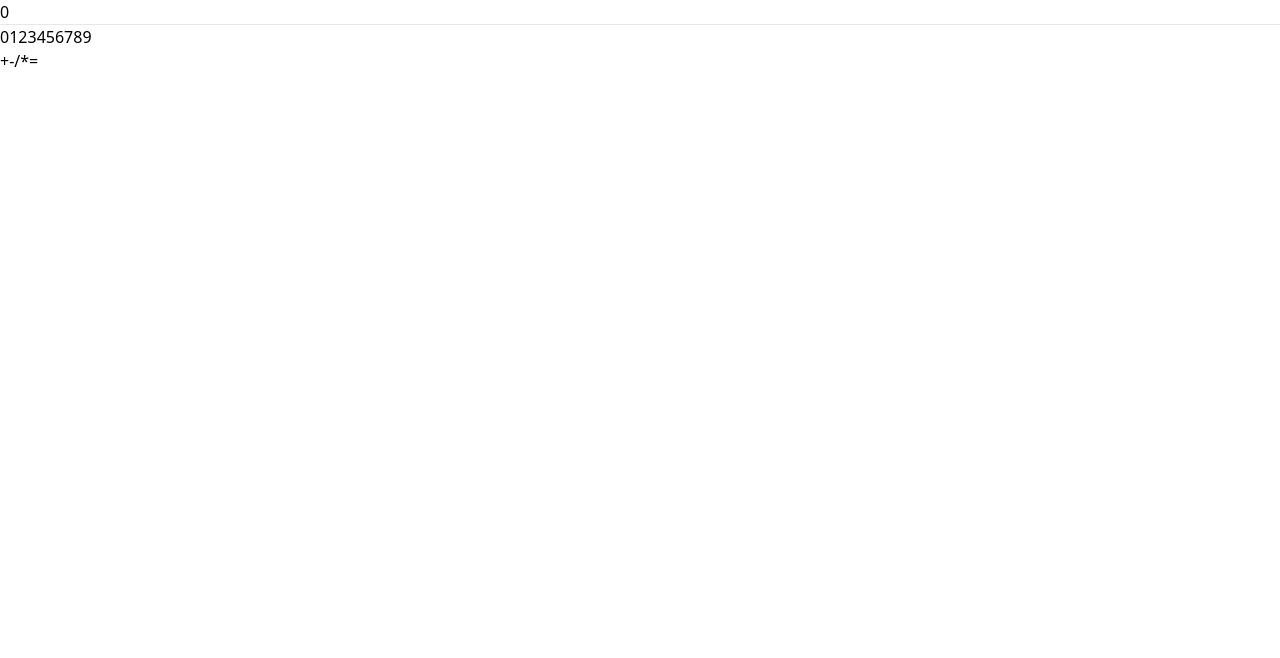
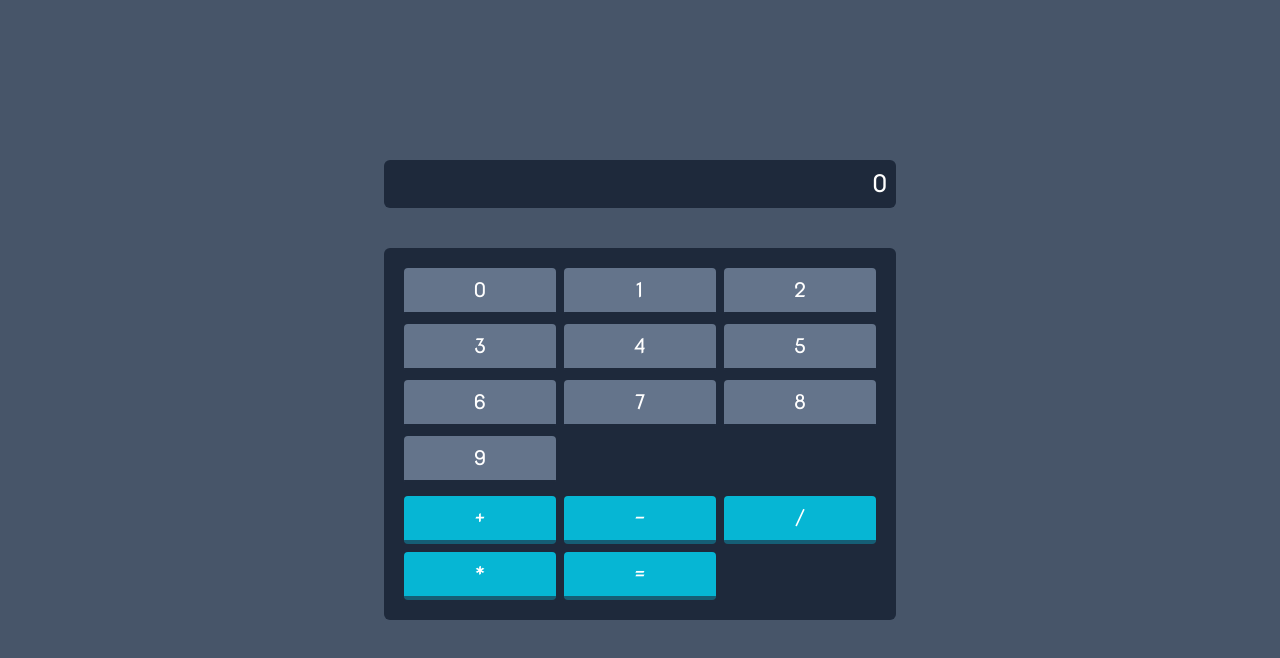
Before and after one commit to GabrielRosalesAzurdia/Calculadora-React, a React (Vite) app: page / in a window 1280 px wide. Shown: the top 658 px of the page. Built offline with nearby package versions, Linux system fonts and the light colour scheme.

Commit message:
agregadas clases y tipografias

```diff
--- a/src/App.jsx
+++ b/src/App.jsx
@@ -3,7 +3,7 @@ import CalculatorCase from "./components/CalculatorCase";
 // La tarea del app es mostrar el case de la calculadora
 function App() {
 	return (
-		<main>
+		<main className="bg-slate-600 h-screen w-screen">
 			<CalculatorCase />
 		</main>
 	);
--- a/src/components/CalculatorCase.jsx
+++ b/src/components/CalculatorCase.jsx
@@ -2,22 +2,31 @@ import { useContext } from "react";
 import CalculatorDisplay from "./CalculatorDisplay";
 import CalculatorNumberKey from "./CalculatorNumberKeys";
 import CalculatorSymbolKey from "./CalculatorSymbolKey";
-import {OperationContext} from "../context/OperationContext";
+import { OperationContext } from "../context/OperationContext";
 // La tarea del case es encapsular la calculadora y
 // mostrar los botones con un map
 function CalculatorCase() {
 	const { numerosAUsar, simbolosAUsar } = useContext(OperationContext);
 	return (
-		<section>
+		<section
+			className="mb-96 mr-96 ml-96 pt-40"
+			style={{ fontFamily: "NovaRound-Regular" }}
+		>
 			<CalculatorDisplay />
-			<hr />
-			{numerosAUsar.map((numeroAUsar, index) => {
-				return <CalculatorNumberKey key={index} valorTecla={numeroAUsar} />;
-			})}
-			<br />
-			{simbolosAUsar.map((simboloAusar, index) => {
-				return <CalculatorSymbolKey key={index} valorTecla={simboloAusar} />;
-			})}
+			<div className="mt-10 bg-slate-800 p-2 rounded-md">
+				<div className="grid grid-cols-3 gap-2 m-3 text-xl">
+					{numerosAUsar.map((numeroAUsar, index) => {
+						return <CalculatorNumberKey key={index} valorTecla={numeroAUsar} />;
+					})}
+				</div>
+				<div className="grid grid-cols-3 gap-2 m-3 text-xl">
+					{simbolosAUsar.map((simboloAusar, index) => {
+						return (
+							<CalculatorSymbolKey key={index} valorTecla={simboloAusar} />
+						);
+					})}
+				</div>
+			</div>
 		</section>
 	);
 }
--- a/src/components/CalculatorDisplay.jsx
+++ b/src/components/CalculatorDisplay.jsx
@@ -4,7 +4,11 @@ import { OperationContext } from "../context/OperationContext";
 // La tarea del display es mostrar las operaciones y resultados actuales
 function CalculatorDisplay() {
 	const { displayList } = useContext(OperationContext);
-	return <p>{displayList}</p>;
+	return (
+		<div className="bg-slate-800 pt-2 pb-2 pr-2 text-2xl text-right text-white rounded-md">
+			{displayList}
+		</div>
+	);
 }
 
 export default CalculatorDisplay;
--- a/src/components/CalculatorNumberKeys.jsx
+++ b/src/components/CalculatorNumberKeys.jsx
@@ -6,7 +6,12 @@ import { OperationContext } from "../context/OperationContext";
 function CalculatorNumberKeys({ valorTecla }) {
 	const { actualizarDisplay } = useContext(OperationContext);
 	return (
-		<button onClick={() => actualizarDisplay(valorTecla)}>{valorTecla}</button>
+		<button
+			className="px-6 py-2 font-semibold text-white border-b-4 rounded bg-slate-500 border-slate-800 hover:border-slate-800 hover:bg-slate-700"
+			onClick={() => actualizarDisplay(valorTecla)}
+		>
+			{valorTecla}
+		</button>
 	);
 }
 
--- a/src/components/CalculatorSymbolKey.jsx
+++ b/src/components/CalculatorSymbolKey.jsx
@@ -5,7 +5,12 @@ function CalculatorSymbolKey({ valorTecla }) {
 	const { actualizarDisplay } = useContext(OperationContext);
 
 	return (
-		<button onClick={() => actualizarDisplay(valorTecla)}>{valorTecla}</button>
+		<button
+			className="px-6 py-2 font-semibold text-white border-b-4 rounded bg-cyan-500 border-cyan-800 hover:border-cyan-800 hover:bg-cyan-700"
+			onClick={() => actualizarDisplay(valorTecla)}
+		>
+			{valorTecla}
+		</button>
 	);
 }
 
--- a/src/index.css
+++ b/src/index.css
@@ -1,3 +1,9 @@
 @tailwind base;
 @tailwind components;
 @tailwind utilities;
+@font-face {
+	font-family: "NovaRound-Regular";
+	src: local("NovaRound-Regular"),
+		url("./assets/fonts/NovaRound-Regular.ttf") format("truetype");
+	font-weight: bold;
+}
--- a/src/main.jsx
+++ b/src/main.jsx
@@ -3,6 +3,7 @@ import ReactDOM from "react-dom/client";
 import { OperationContextProvider } from "./context/OperationContext";
 import App from "./App";
 import "./index.css";
+import "./assets/fonts/NovaRound-Regular.ttf";
 
 // La tarea del main es dar el contexto a todos los componentes hijos
 ReactDOM.createRoot(document.getElementById("root")).render(
--- a/tailwind.config.cjs
+++ b/tailwind.config.cjs
@@ -1,6 +1,9 @@
 /** @type {import('tailwindcss').Config} */
 module.exports = {
-  content: ["./src/**/*.{html,js}"],
+  content:  [
+    "./index.html",
+    "./src/**/*.{js,ts,jsx,tsx}",
+  ],
   theme: {
     extend: {},
   },
```
Also changed, not shown: src/assets/fonts/NovaRound-Regular.ttf (added), src/context/calculatorOperation.js (deleted).
